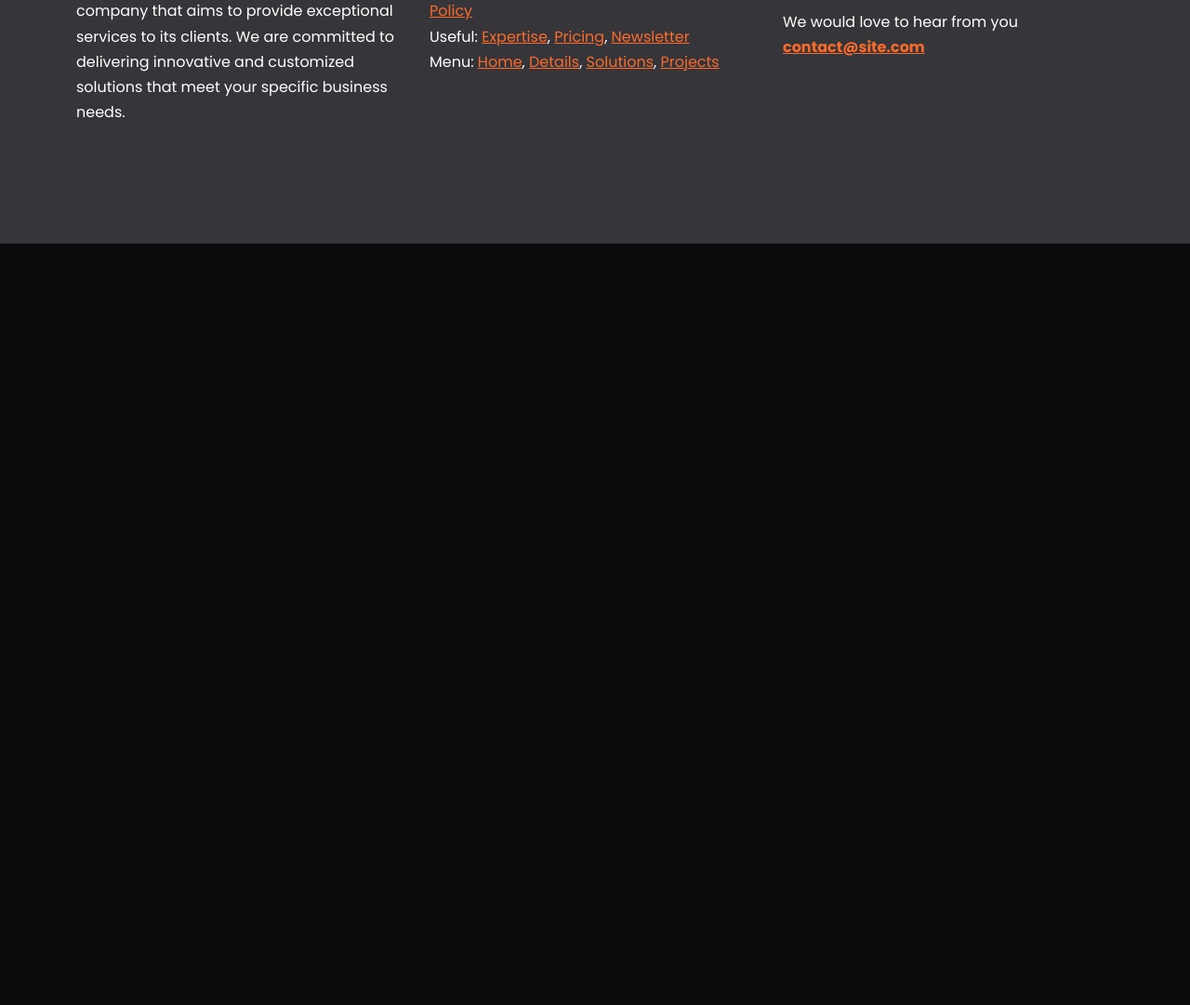
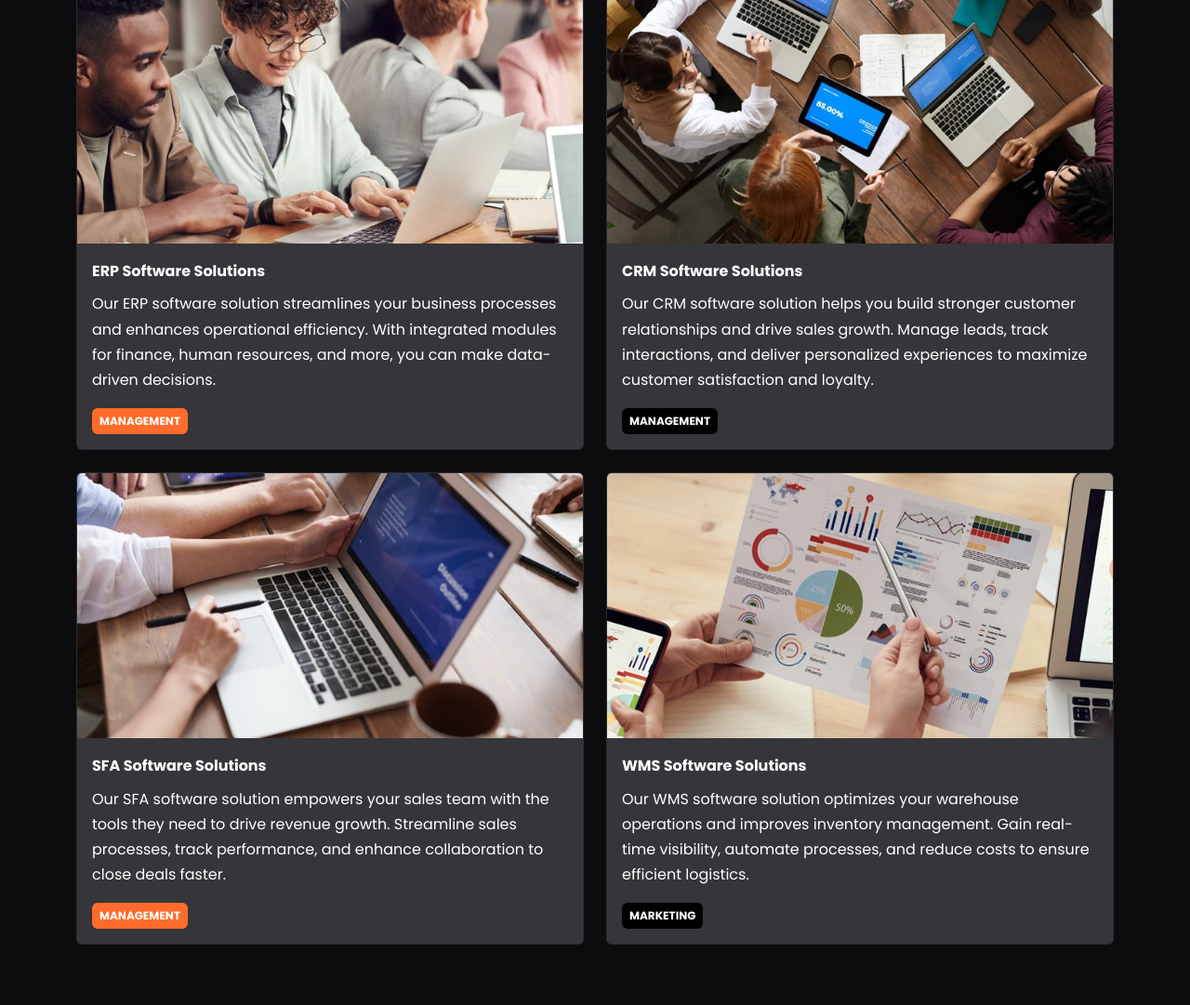
Before and after one commit to hamza99113/Vera-Website, a website: page index.html in a window 1280 px wide. Shown: the part 1719-2800 px from the top of the page at 93% size. Before the commit the page ends 1981 px from the top, so only its background shows below. Drawn offline with nearby package versions, Linux system fonts and the light colour scheme; files that its build step writes are made by us from their sources.

Commit message:
Solutions

```diff
--- a/index.html
+++ b/index.html
@@ -15,7 +15,7 @@
   </head>
   <body>
     <!-- Navbar -->
-    <nav class="navbar navbar-expand-lg sticky-top navbar-dark">
+    <nav class="navbar navbar-expand-lg sticky-top navbar-dark opacity-75">
       <div class="container">
         <a class="navbar-brand" href="#">
           <img src="images/logo.svg" alt="" width="100" />
@@ -173,6 +173,76 @@
     <!-- Form Area -->
 
 
+    <!-- Solutions -->
+    <section class="solutions my-5" id="solutions">
+      <div class="container">
+        <div class="row mb-4">
+          <div class="col-lg-6 offset-lg-3 d-flex flex-column align-items-center text-center">
+            <h6><span class="bagde bg-primary rounded-0 text-uppercase fw-bold px-2">Solutions</span></h6>
+            <h2 class="fw-bold">Vera Provides Software Solutions For Business Acceleration</h2>
+          </div>
+        </div>
+        <!-- Row 1 -->
+        <div class="row">
+          <div class="col-md-6 mb-4">
+            <div class="card bg-secondary">
+              <img src="./images/solution-1.jpg" alt="" class="card-img-top">
+              <div class="card-body">
+                <div class="card-title fw-bold">ERP Software Solutions</div>
+                <div class="card-text">
+                  <p>Our ERP software solution streamlines your business processes and enhances operational efficiency. With integrated modules for finance, human resources, and more, you can make data-driven decisions.
+                  </p>
+                  <div class="badge bg-primary p-2 text-uppercase">Management</div>
+                </div>
+              </div>
+            </div>
+          </div>
+          <div class="col-md-6 mb-4">
+            <div class="card bg-secondary">
+              <img src="./images/solution-2.jpg" alt="" class="card-img-top">
+              <div class="card-body">
+                <div class="card-title fw-bold">CRM Software Solutions</div>
+                <div class="card-text">
+                  <p>Our CRM software solution helps you build stronger customer relationships and drive sales growth. Manage leads, track interactions, and deliver personalized experiences to maximize customer satisfaction and loyalty.
+                  </p>
+                  <div class="badge bg-dark p-2 text-uppercase">Management</div>
+                </div>
+              </div>
+            </div>
+          </div>
+        </div>
+        <!-- Row 2 -->
+        <div class="row">
+          <div class="col-md-6 mb-4">
+            <div class="card bg-secondary">
+              <img src="./images/solution-3.jpg" alt="" class="card-img-top">
+              <div class="card-body">
+                <div class="card-title fw-bold">SFA Software Solutions</div>
+                <div class="card-text">
+                  <p>Our SFA software solution empowers your sales team with the tools they need to drive revenue growth. Streamline sales processes, track performance, and enhance collaboration to close deals faster.</p>
+                  <div class="badge bg-primary p-2 text-uppercase">Management</div>
+                </div>
+              </div>
+            </div>
+          </div>
+          <div class="col-md-6 mb-4">
+            <div class="card bg-secondary">
+              <img src="./images/solution-4.jpg" alt="" class="card-img-top">
+              <div class="card-body">
+                <div class="card-title fw-bold">WMS Software Solutions</div>
+                <div class="card-text">
+                  <p>Our WMS software solution optimizes your warehouse operations and improves inventory management. Gain real-time visibility, automate processes, and reduce costs to ensure efficient logistics.</p>
+                  <div class="badge bg-dark p-2 text-uppercase">Marketing</div>
+                </div>
+              </div>
+            </div>
+          </div>
+        </div>
+      </div>
+    </section>
+    <!-- Solutions -->
+
+
     <!-- Footer -->
     <footer class="footer bg-secondary py-6">
       <div class="container">
--- a/js/script.js
+++ b/js/script.js
@@ -11,26 +11,24 @@ if (checkReplace !== null) {
   });
 }
 
-// // User Scroll For Navbar
-// function userScroll() {
-//   const navbar = document.querySelector('.navbar');
+// User Scroll For Navbar
+function userScroll() {
+  const navbar = document.querySelector('.navbar');
 
-//   window.addEventListener('scroll', () => {
-//     if (window.scrollY > 50) {
-//       navbar.classList.add('bg-dark');
-//       navbar.classList.add('border-bottom');
-//       navbar.classList.add('border-secondary');
-//       navbar.classList.add('navbar-sticky');
-//     } else {
-//       navbar.classList.remove('bg-dark');
-//       navbar.classList.remove('border-bottom');
-//       navbar.classList.remove('border-secondary');
-//       navbar.classList.remove('navbar-sticky');
-//     }
-//   });
-// }
+  window.addEventListener('scroll', () => {
+    if (window.scrollY > 50) {
+      navbar.classList.add('bg-dark');
+      navbar.classList.add('border-secondary');
+      navbar.classList.add('navbar-sticky');
+    } else {
+      navbar.classList.remove('bg-dark');
+      navbar.classList.remove('border-secondary');
+      navbar.classList.remove('navbar-sticky');
+    }
+  });
+}
 
-// document.addEventListener('DOMContentLoaded', userScroll);
+document.addEventListener('DOMContentLoaded', userScroll);
 
 // // Video Modal
 // const videoBtn = document.querySelector('.video-btn');
--- a/scss/styles.scss
+++ b/scss/styles.scss
@@ -9,11 +9,15 @@
   top: 35%;
   width: 24px;
 }
+.navbar{
+    transition: all 0.5s ease-in-out;
+}
 
 @media (max-width: 768px) {
     .header{
+        height: 450px;
         text-align: center;
         background: linear-gradient(rgba(0, 0, 0, 0.4), rgba(0, 0, 0, 0.9)),
-      url('../images/header-background.jpg') center center no-repeat;
+        url('../images/header-background.jpg') center center no-repeat;
     }
 }
```
